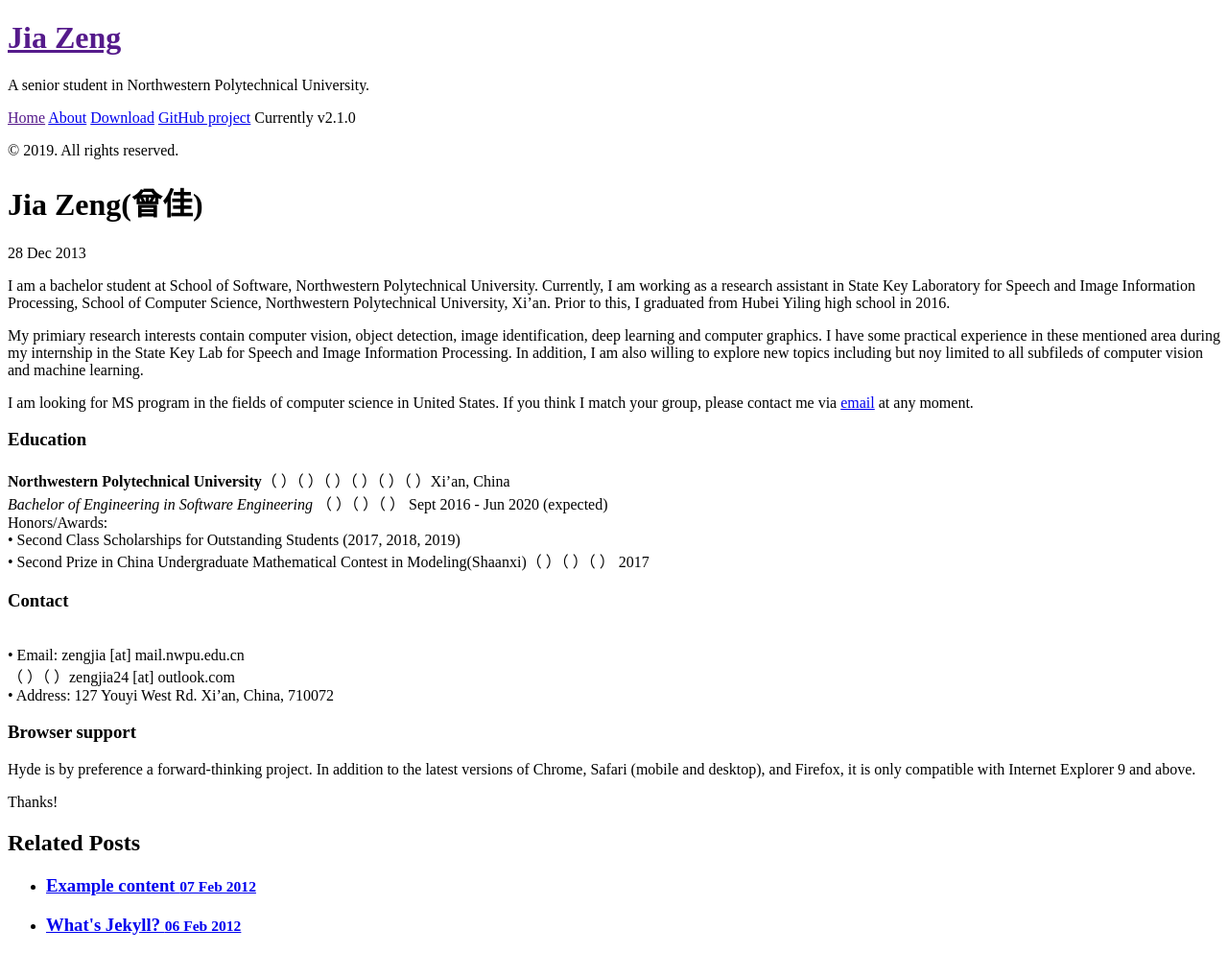
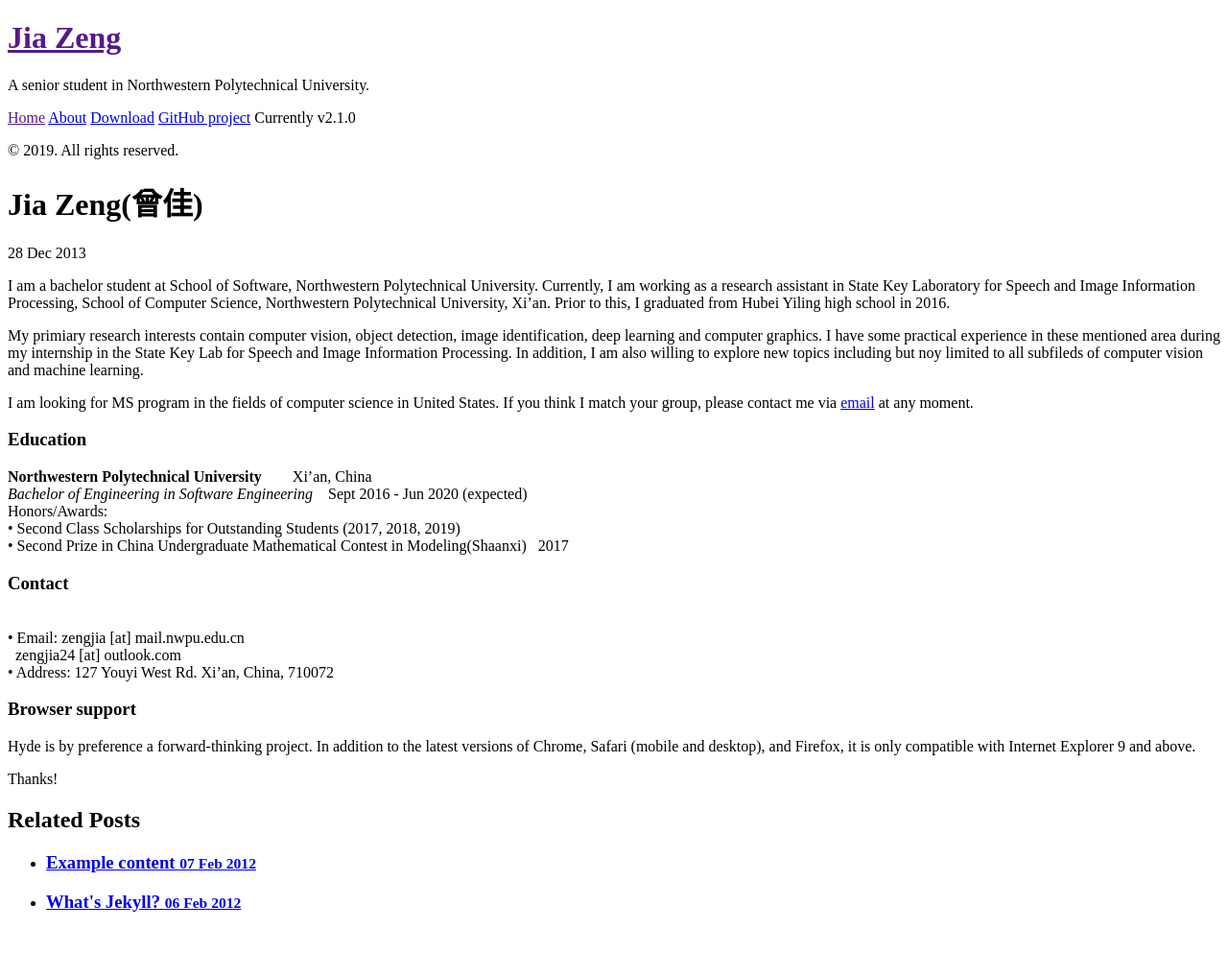
Before and after one commit to zjjzeng/zjjzeng.github.io, a Jekyll site: the page built from _posts/2013-12-28-introducing-hyde.md, in a window 1280 px wide. Shown: the whole page at 96% size. Built offline with Jekyll 4.4.1, drawn with Linux system fonts in a browser that asks for light colours; after the commit the page ends 969 px from its top, so only the background shows below that; part of the change alters nothing that is shown.

```diff
--- a/_posts/2013-12-28-introducing-hyde.md
+++ b/_posts/2013-12-28-introducing-hyde.md
@@ -10,16 +10,16 @@ My primiary research interests contain computer vision, object detection, image
 I am looking for MS program in the fields of computer science in United States. If you think I match your group, please contact me via [email](zengjia@mail.nwpu.edu.cn) at any moment.
 
 ### Education
-**Northwestern Polytechnical University**（&nbsp;）（&nbsp;）（&nbsp;）（&nbsp;）（&nbsp;）（&nbsp;）Xi’an, China
-<br>*Bachelor of Engineering in Software Engineering* （&nbsp;）（&nbsp;）（&nbsp;）          Sept 2016 - Jun 2020 (expected)
+**Northwestern Polytechnical University**&nbsp;&nbsp;&nbsp;&nbsp;&nbsp;&nbsp;&nbsp;&nbsp;Xi’an, China
+<br>*Bachelor of Engineering in Software Engineering* &nbsp;&nbsp;&nbsp;Sept 2016 - Jun 2020 (expected)
 <br>Honors/Awards:
 <br>• Second Class Scholarships for Outstanding Students (2017, 2018, 2019)
-<br>• Second Prize in China Undergraduate Mathematical Contest in Modeling(Shaanxi)（&nbsp;）（&nbsp;）（&nbsp;）  2017
+<br>• Second Prize in China Undergraduate Mathematical Contest in Modeling(Shaanxi)&nbsp;&nbsp;&nbsp;2017
 
 
 ### Contact
 <br>• Email: zengjia [at] mail.nwpu.edu.cn
-<br>（&nbsp;）（&nbsp;）zengjia24 [at] outlook.com
+<br>&nbsp;&nbsp;zengjia24 [at] outlook.com
 <br>• Address: 127 Youyi West Rd. Xi’an, China, 710072
 
 
```
